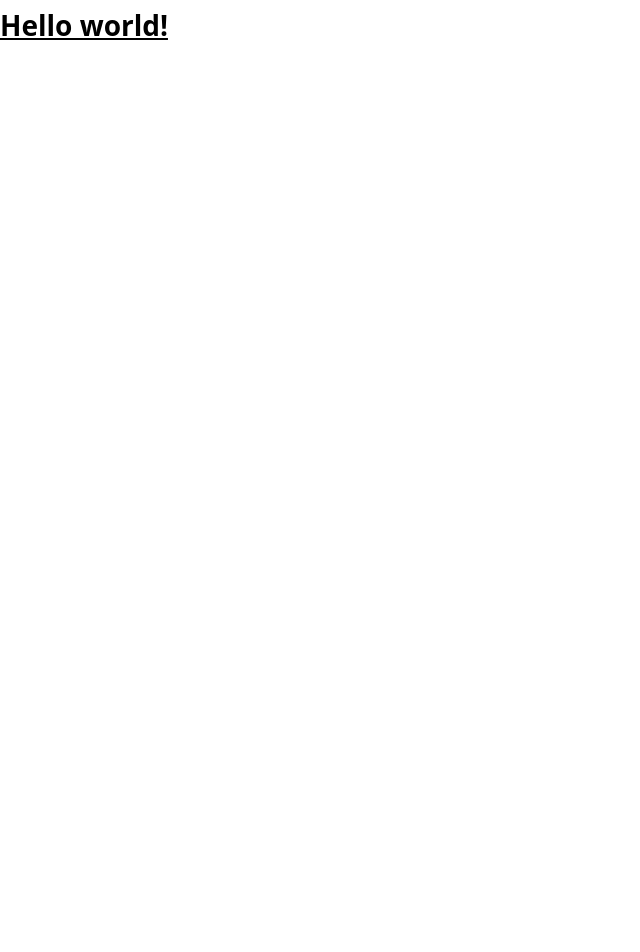
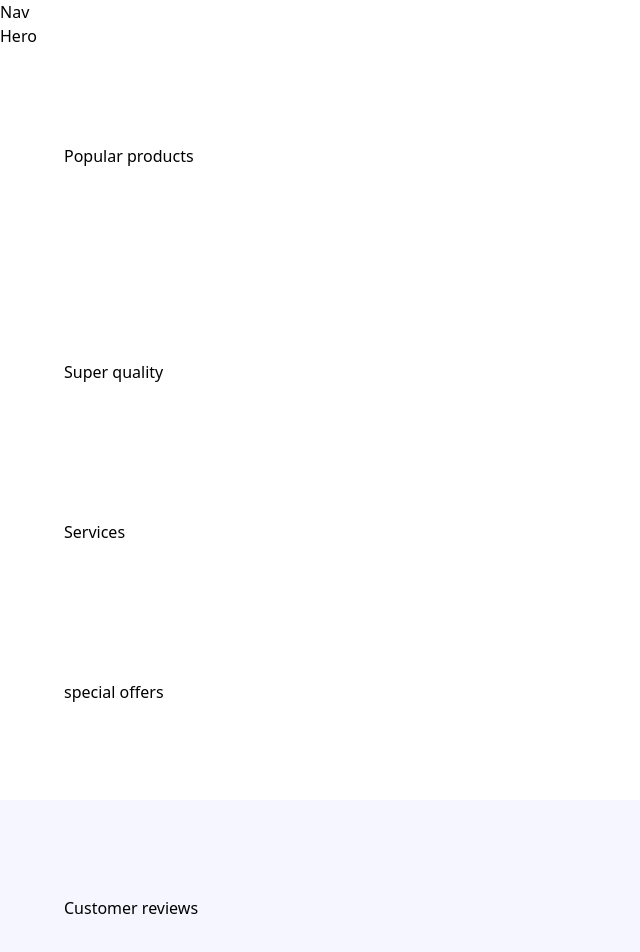
Before and after one commit to sifat18/Nike, a React (Vite) app: page / in a window 1280 px wide. Shown: the top 952 px of the page, without its empty margins (0-640 px from the left). Before the commit the page ends 800 px from the top, so only its background shows below. Built offline with nearby package versions, Linux system fonts and the light colour scheme; a web font is replaced by a local one.

Commit message:
initial sections

```diff
--- a/src/App.jsx
+++ b/src/App.jsx
@@ -1,3 +1,17 @@
-export default function App() {
-  return <h1 className="text-3xl font-bold underline">Hello world!</h1>;
-}
+import React from "react";
+
+export const App = () => {
+  return (
+    <main className="relative">
+      Nav
+      <section className="xl:padding-r wide:padding-b">Hero</section>
+      <section className="padding">Popular products</section>
+      <section className="padding">Super quality</section>
+      <section className="padding-x py-10">Services</section>
+      <section className="padding">special offers</section>
+      <section className="bg-pale-blue padding">Customer reviews</section>
+      <section className="padding-x sm:py-32 py-16 w-full">Subscribe</section>
+      <section className="bg-black padding-x padding-t pb-8">Footer</section>
+    </main>
+  );
+};
```
Also changed, not shown: src/main.jsx (+7 -7 lines).
